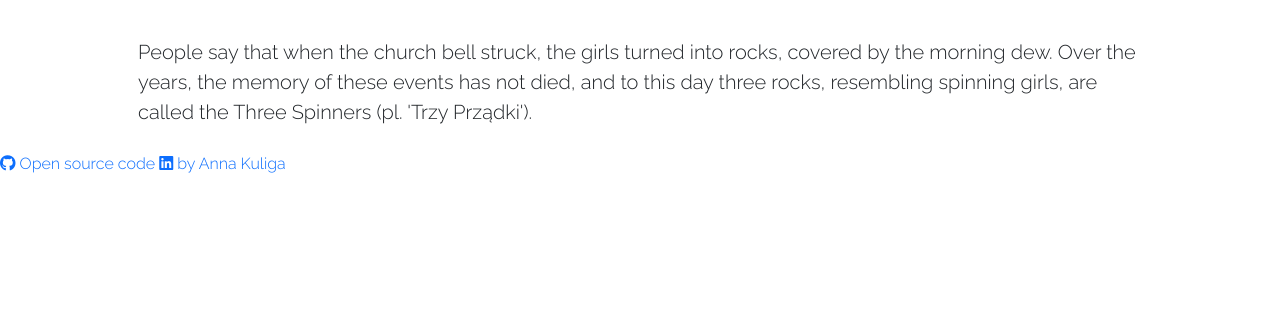
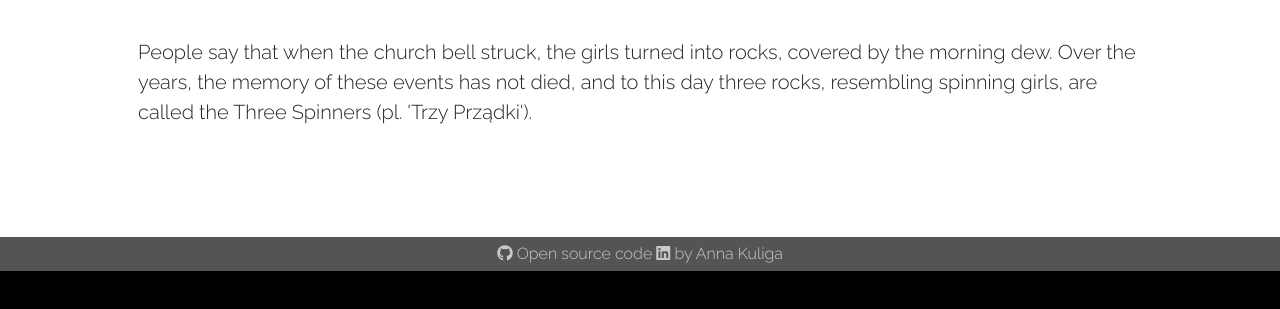
Before and after one commit to AnnaKuliga/Czarnorzeki-web-page, a plain HTML site: page index.html in a window 1280 px wide. Shown: the part 3110-3419 px from the top of the page. Before the commit the page ends 3286 px from the top, so only its background shows below. Drawn offline with nearby package versions, Linux system fonts and the light colour scheme.

Commit message:
Styled the footer

```diff
--- a/style.css
+++ b/style.css
@@ -1,4 +1,4 @@
-* {
+body {
   margin: 0;
   padding: 0;
   box-sizing: border-box;
@@ -31,6 +31,7 @@ a {
   padding: 0 10%;
   align-items: center;
 }
+
 .nav .name {
   font-size: 40px;
   color: rgb(53, 47, 47);
@@ -90,3 +91,23 @@ a {
   font-size: 13px;
   margin-bottom: 30px;
 }
+.footer {
+  background-color: black;
+  width: 100%;
+  height: 100px;
+  margin-top: 100px;
+}
+.open-source {
+  width: 100%;
+  color: rgb(201, 201, 202);
+  background-color: rgba(118, 116, 116, 0.724);
+  text-align: center;
+  padding: 5px;
+}
+.open-source a {
+  text-decoration: none;
+  color: rgb(201, 201, 202);
+}
+.open-source a:hover {
+  color: white;
+}
```
